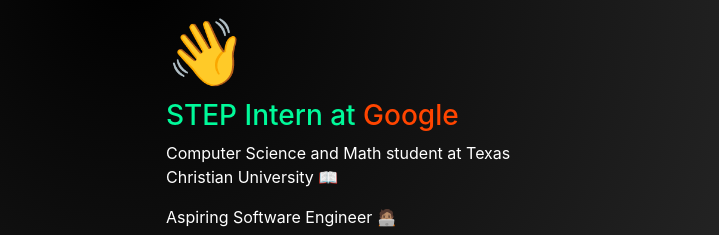
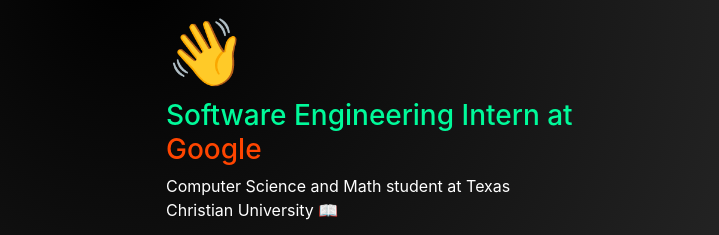
Before and after one commit to kienpt2702/KienPhamPortfolio, a plain HTML site: page index.html in a window 1280 px wide. Shown: the part 189-424 px from the top of the page, 0-719 px from the left. Drawn offline with nearby package versions, Linux system fonts and the light colour scheme.

Commit message:
Update index.html

```diff
--- a/index.html
+++ b/index.html
@@ -49,7 +49,7 @@
     <div class="row justify-content-around">
         <div class="col-12 col-md-5 text-md-justify">
             <h1 style="font-size:65px">Kien Pham👋<br></h1>
-            <h3 style="color: mediumspringgreen">STEP Intern at <span id="google">Google</span></h3>
+            <h3 style="color: mediumspringgreen">Software Engineering Intern at <span id="google">Google</span></h3>
             <p>Computer Science and Math student at Texas Christian University 📖</p>
             <p> Aspiring Software Engineer 🧑🏽‍💻</p>
             <a href="#main-aboutme">
```
